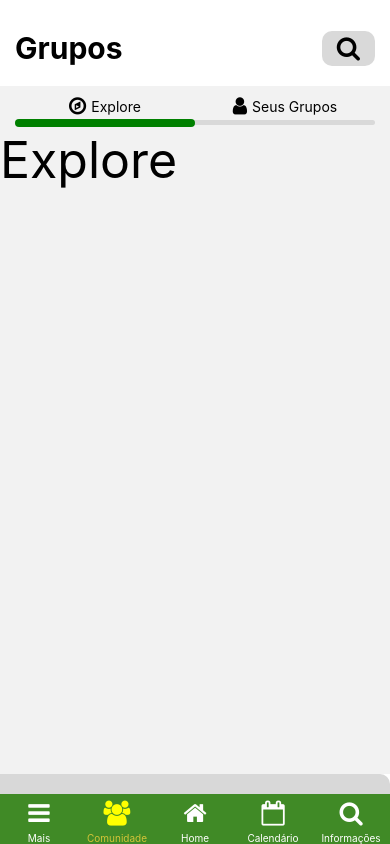
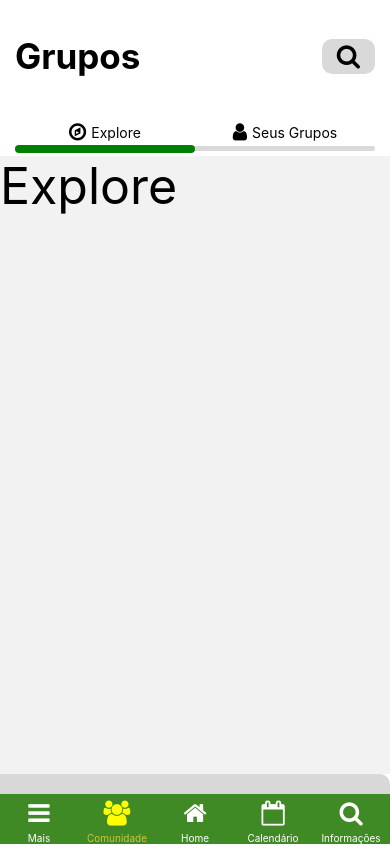
Before and after one commit to https-dre/the-green-family, a React Native app: screen /Comunidade in a window 390 px wide. Built offline with nearby package versions, Linux system fonts and the light colour scheme.

Commit message:
adiciona ajustes para a tela de Grupos

```diff
--- a/components/ComunidadeHeader.jsx
+++ b/components/ComunidadeHeader.jsx
@@ -5,14 +5,16 @@ export const ComunidadeHeader = () => {
     return (
         <View style={styles.mainView}>
             <Text style={styles.title}>Grupos</Text>
-            <Icon name="search" size={25} style={styles.search}/>
+            <View style={styles.search}>
+                <Icon name="search" size={25} />
+            </View>
         </View>
     )
 }
 
 const styles = StyleSheet.create({
     title: {
-        fontSize: 30,
+        fontSize: 35,
         fontWeight: "700"
     },
     mainView: {
@@ -22,7 +24,7 @@ const styles = StyleSheet.create({
         alignItems: "center",
         paddingHorizontal: 15,
         backgroundColor: "white",
-        paddingTop: 30
+        paddingVertical: 35
     },
     search: {
         paddingHorizontal: 15,
--- a/screens/Comunidade.jsx
+++ b/screens/Comunidade.jsx
@@ -15,9 +15,11 @@ export const Comunidade = ({navigation}) => {
     const [yourGroups, setYourGroups] = useState(null)
 
     return (
-        <SafeAreaView style={{ flex: 1 }}>
+        <SafeAreaView style={{ flex: 1, backgroundColor: "white" }}>
             <View  style={styles.navBar}>
                 <View style={styles.navMenu}>
+
+                    {/* Explore */}
                     <TouchableOpacity
                         style={styles.navButton}
                         onPress={()=> {
@@ -29,6 +31,8 @@ export const Comunidade = ({navigation}) => {
                         <Icon name="compass" size={20} style={{marginRight: 5}}/>
                         <Text>Explore</Text>
                     </TouchableOpacity>
+
+                    {/* Seus Grupos */}
                     <TouchableOpacity
                         style={styles.navButton}
                         onPress={()=> {
@@ -70,16 +74,19 @@ const styles = StyleSheet.create({
         flexDirection: "row",
         alignItems: "center",
         justifyContent: "center",
-        width: "50%"
+        width: "50%",
+        backgroundColor: 'transparent'
     },
     navBar: {
         paddingTop: 10,
         marginHorizontal: 15,
-        justifyContent: "center"
+        justifyContent: "center",
+        backgroundColor: "white"
     },
     navMenu: {
         justifyContent: "center",
         flexDirection: "row",
+        backgroundColor: "transparent"
     },
     bottomBar: {
         backgroundColor: "#D9D9D9",
```
